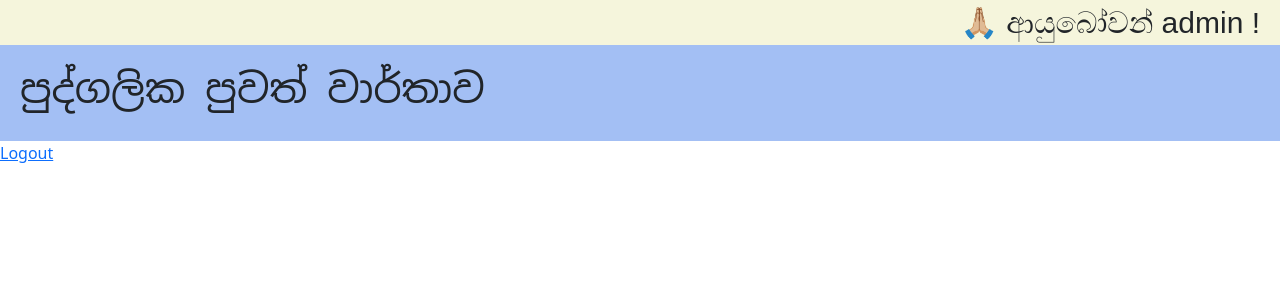
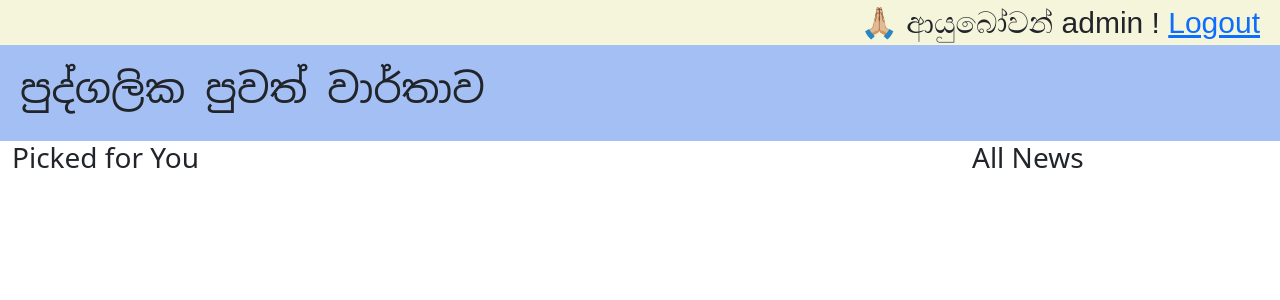
Before and after one commit to n256Coding/sinhala-news-platform, a Django app: template news_app/templates/news_app/home.html in a window 1280 px wide. Shown: the top 300 px of the page. Run offline with Django 5.2, Linux system fonts and the light colour scheme; the template is opened without the code that fills it, so the values that code supplies are empty; a user stored in the database is signed in; parts of the project's set-up code (start-up, migrations or seed data) failed here and were passed over; some web fonts are replaced.

Commit message:
show all news in sidebar

```diff
--- a/news_app/templates/news_app/base.html
+++ b/news_app/templates/news_app/base.html
@@ -22,6 +22,7 @@
     {% if user.is_authenticated %}
         <div class="page-header">
             🙏🏼 ආයුබෝවන් {{ user.username }} !
+            <a href="{% url 'logout' %}">Logout</a>
         </div>
     {% endif %}
     <div class="page-title">
@@ -31,12 +32,10 @@
     {% if not user.is_authenticated %}
         <a href="{% url 'login' %}">Login</a>
     {% endif %}
-    {% if user.is_authenticated %}
-        <a href="{% url 'logout' %}">Logout</a>
-    {% endif %}
 
 
-    <div class="container">
+
+    <div class="container-fluid">
         {% if messages %}
             {% for message in messages %}
                 <div class="alert alert-danger alert-dismissible fade show" role="alert">
--- a/news_app/templates/news_app/home.html
+++ b/news_app/templates/news_app/home.html
@@ -1,7 +1,12 @@
 {% extends "news_app/base.html" %}
 {% block title %} Home Page {% endblock %}
+
 {% block content %}
+<div class="row">
 
+    {% comment %} Recommended news section {% endcomment %}
+    <div class="col-9">
+        <h3>Picked for You</h3>
         <div class="row row-cols-3">
             {% for news_item in news_item_list %}
             <div class="col">
@@ -25,5 +30,34 @@
             </div>
             {% endfor %}
         </div>
+    </div>
 
+    {% comment %} Latest news section {% endcomment %}
+    <div class="col-3">
+        <h3>All News</h3>
+        <div class="row row-cols-1">
+            {% for extra_news_item in extra_news_list %}
+            <div class="col">
+                <div class="card">
+                    <div class="card-body">
+                        <h5 class="card-title">{{ extra_news_item.heading }}</h5>
+                        <p class="card-text">With supporting text below as a natural lead-in to additional content.</p>
+                        <div class="news-card-footer-container">
+                            <a class="fill-remain" href="{{ extra_news_item.link_to_source }}" target="_blank">Read more</a>
+                            <div class="news-user-feedback">
+                                <a class="feedback-positive" href="#">👍</a>
+                                <a class="feedback-negative" href="#">👎</a>
+                            </div>
+                        </div>
+                        <input type="hidden" class="hdn-news-id" value="{{ extra_news_item.news_id }}">
+                    </div>
+                    <div class="news-category">
+                        <span class="fill-remain">{{ extra_news_item.category }}</span>
+                    </div>
+                </div>
+            </div>
+            {% endfor %}
+        </div>
+    </div>
+</div>
 {% endblock content %}
```
Also changed, not shown: news_app/views.py (+8 -5 lines), db.sqlite3. Lines whose indentation alone changed are shown as unchanged.
